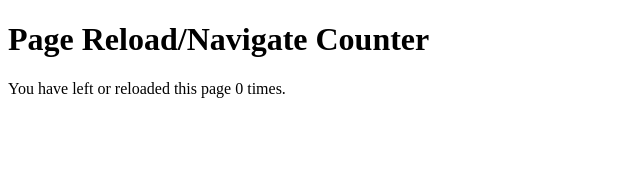
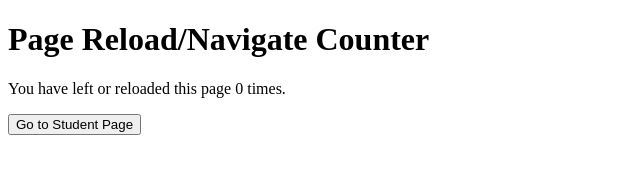
Before and after one commit to Satyajeet-5/demo, a plain HTML site: page index.html in a window 1280 px wide. Shown: the whole page, without its empty margins (0-640 px from the left). Drawn offline with Linux system fonts and the light colour scheme.

Commit message:
Update index.html

```diff
--- a/index.html
+++ b/index.html
@@ -7,6 +7,9 @@
   <h1>Page Reload/Navigate Counter</h1>
   <p>You have left or reloaded this page <span id="count">0</span> times.</p>
 
+  <!-- ✅ Button to go to student.html -->
+  <button onclick="goToStudentPage()">Go to Student Page</button>
+
   <script>
     // Read the current count from localStorage (or default to 0)
     let count = parseInt(localStorage.getItem('pageLeaveCount')) || 0;
@@ -14,11 +17,16 @@
     // Show the current count in the HTML
     document.getElementById('count').textContent = count;
 
-    // Add event listener to increment the count on unload
+    // Increment and store count before unloading the page
     window.addEventListener('beforeunload', function () {
       count += 1;
       localStorage.setItem('pageLeaveCount', count);
     });
+
+    // Function to navigate to student.html
+    function goToStudentPage() {
+      window.location.href = 'student.html';
+    }
   </script>
 </body>
 </html>
```
